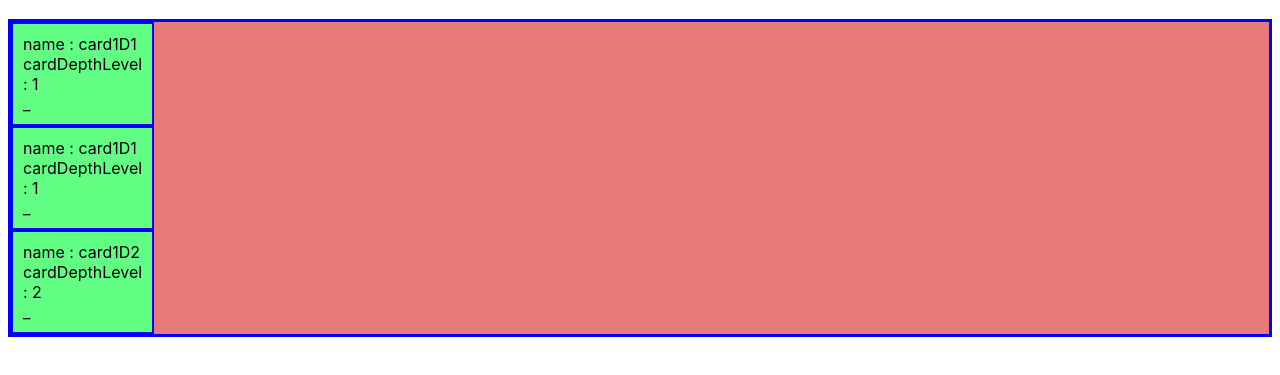
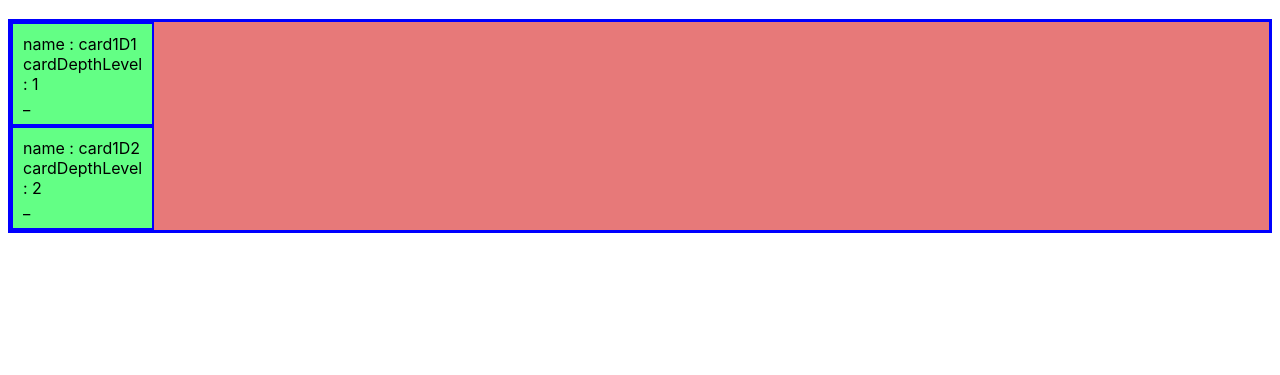
Before and after one commit to thereisnodeveloper/todolist, a website built with webpack: page src/index.html in a window 1280 px wide. Shown: the part 63-438 px from the top of the page. Built offline with nearby package versions, Linux system fonts and the light colour scheme.

Commit message:
--no-edit

```diff
--- a/src/displayManager.js
+++ b/src/displayManager.js
@@ -6,7 +6,7 @@ function addToDisplay(content, target=docContent){
     const elem = document.createElement("div")
     elem.textContent = content
     target.appendChild(elem)
-    return target
+    return elem
 }
 
 // function addToTarget(content, target=docContent){
--- a/src/index.js
+++ b/src/index.js
@@ -36,6 +36,7 @@ class ToDoCard extends ToDoProject{
         this.name = name || "default"
         this.cardDepthLevel = 0
         // Printer.print(this)
+        this.class
     }
     static {
         this.maxCardDepthLevel = 0
@@ -98,11 +99,14 @@ class DisplayPrinter{ //prints configured properties of an object
 
             //TODO: organize this code separately
 
-            display.addToDisplay(content, objElem)
+            const elem = display.addToDisplay(content, objElem)
             // display.addToDisplay(objElem)
             // display.addToDisplay("  ")
+
         })
         document.querySelector(".doc-content").appendChild(objElem)
+        objElem.classList.add(this.name)
+
         objElem.classList.add("card")
         return objElem
     }
@@ -119,14 +123,11 @@ class DisplayPrinter{ //prints configured properties of an object
         }
         obj.subItemArray.forEach(item=>{
             if(item.subItemArray[0]){
-                console.log(`
-                printing recursively: ${item.name}
-                depth ${item.cardDepthLevel}
-                `);
                 const obj  = this.printObj(item)
                 addDepthSeparator(item.cardDepthLevel,obj)
 
                 this.printSubItemRecurse(item) //recursion here
+
             }
         })
 
@@ -144,15 +145,17 @@ class DisplayPrinter{ //prints configured properties of an object
 
 const card1 = new ToDoCard("card1D0")
 // ToDoCard.maxCardDepthLevel
-const cardWithDepth =  card1.makeSubCard("card1D1").makeSubCard("card1D2") //depth max 2, current 2
 // console.log(card1);
 
 
 const card3 = new ToDoCard("card3D0")
-card3.makeSubCard("card3D1") //depth max 2, current 1
-card3.makeSubCard("card3D1") //depth max 2, current 1
+// card3.makeSubCard("card3D1") //depth max 2, current 1
+// card3.makeSubCard("card3D1") //depth max 2, current 1
 card1.makeSubCard("card1D1").makeSubCard("card1D2").makeSubCard("card1D3") //depth max 2, current 2
+
 DisplayPrinter.printSubItemRecurse(card1)
+
+
 // console.log('card1.subItemArray:', card1.subItemArray)
 
 //Mixin for shared functionality between projects and to-do items
--- a/src/style.css
+++ b/src/style.css
@@ -1,14 +1,17 @@
 :root{   font-family:-apple-system, BlinkMacSystemFont, avenir next, avenir, segoe ui, helvetica neue, helvetica, Cantarell, Ubuntu, roboto, noto, arial, sans-serif; }
+
 
 .doc-content{
     border: 3px blue solid;
     background-color: #e77979;
     display:grid;
     grid-template: min-content / min-content;
+    position:relative
 }
 
 .card{
     background-color: #63ff85;
     padding: 10px;
-    border: 2px blue solid
+    border: 2px blue solid;
+    position:relative;
 }
```
